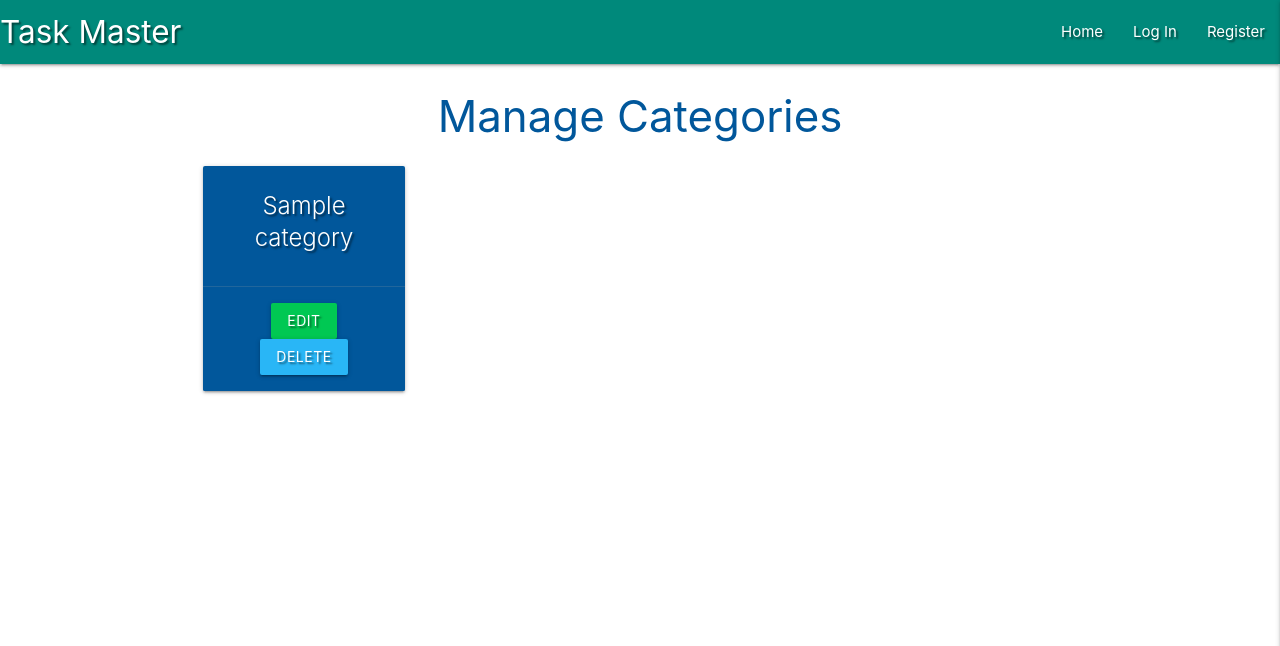
After one commit to jdj0/flask-task-manager-project, a Flask app: page /get_categories in a window 1280 px wide. The commit adds this page. Shown: the top 646 px of the page. Run offline with Flask 2, Linux system fonts and the light colour scheme; a database or web service that is not in the repository returns one stand-in record (values such as "Sample title"); some libraries are stand-ins or nearby versions.

Commit message:
Add manage categories template

```diff
--- a/app.py
+++ b/app.py
@@ -141,6 +141,13 @@ def delete_task(task_id):
     return redirect(url_for("get_tasks"))
 
 
+@app.route("/get_categories")
+def get_categories():
+    categories = list(mongo.db.categories.find().sort("category", 1))
+    return render_template("categories.html", categories=categories)
+
+
+
 if __name__ == "__main__":
     app.run(host=os.environ.get("IP"),
             port=int(os.environ.get("PORT")),
--- a/templates/base.html
+++ b/templates/base.html
@@ -27,13 +27,15 @@
                 <ul class="right hide-on-med-and-down">
                     <li><a href="{{ url_for('get_tasks') }}">Home</a></li>
                     {% if session.user %}
-                    <li><a href="{{ url_for('profile', username=session['user']) }}">Profile</a></li>
-                    <li><a href="{{ url_for('add_task') }}">New Task</a></li>
-                    <li><a href="#">Manage Categories</a></li>
-                    <li><a href="{{ url_for('logout') }}">Log Out</a></li>
+                        <li><a href="{{ url_for('profile', username=session['user']) }}">Profile</a></li>
+                        <li><a href="{{ url_for('add_task') }}">New Task</a></li>
+                        {% if session.user|lower == "admin"|lower %}
+                            <li><a href="{{ url_for('get_categories') }}">Manage Categories</a></li>
+                        {% endif %}
+                        <li><a href="{{ url_for('logout') }}">Log Out</a></li>
                     {% else %}
-                    <li><a href="{{ url_for('login') }}">Log In</a></li>
-                    <li><a href="{{ url_for('register') }}">Register</a></li>
+                        <li><a href="{{ url_for('login') }}">Log In</a></li>
+                        <li><a href="{{ url_for('register') }}">Register</a></li>
                     {% endif %}
                 </ul>
             </div>
@@ -47,7 +49,9 @@
             {% if session.user %}
                 <li><a href="{{ url_for('profile', username=session['user']) }}">Profile</a></li>
                 <li><a href="{{ url_for('add_task') }}">New Task</a></li>
-                <li><a href="#">Manage Categories</a></li>
+                {% if session.user|lower == "admin"|lower %}
+                    <li><a href="{{ url_for('get_categories') }}">Manage Categories</a></li>
+                {% endif %}
                 <li><a href="{{ url_for('logout') }}">Log Out</a></li>
             {% else %}
                 <li><a href="{{ url_for('login') }}">Log In</a></li>
--- /dev/null
+++ b/templates/categories.html
@@ -0,0 +1,22 @@
+{% extends "base.html" %}
+{% block content %}
+
+<h3 class="light-blue-text text-darken-4 center-align">Manage Categories</h3>
+
+<div class="row">
+    {% for category in categories %}
+        <div class="col s12 m3">
+            <div class="card light-blue darken-4 text-shadow center-align">
+                <div class="card-content white-text">
+                    <span class="card-title">{{ category.category_name }}</span>
+                </div>
+                <div class="card-action">
+                    <a href="#" class="btn green accent-4">Edit</a>
+                    <a href="#" class="btn light-blue lighten-1">Delete</a>
+                </div>
+            </div>
+        </div>
+    {% endfor %}
+</div>
+
+{% endblock %}
```
